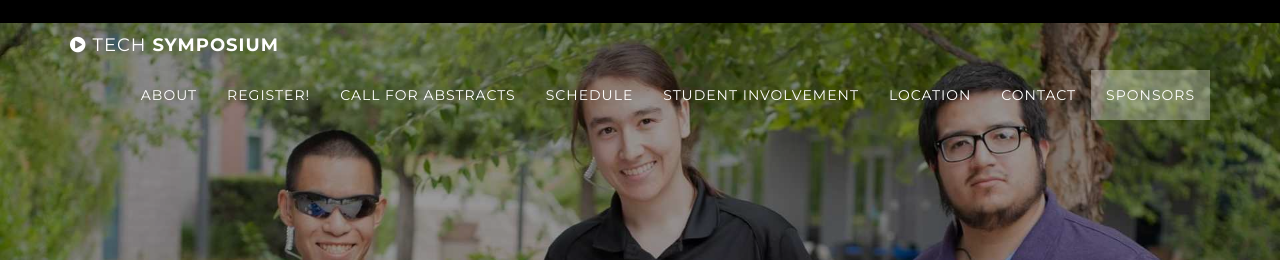
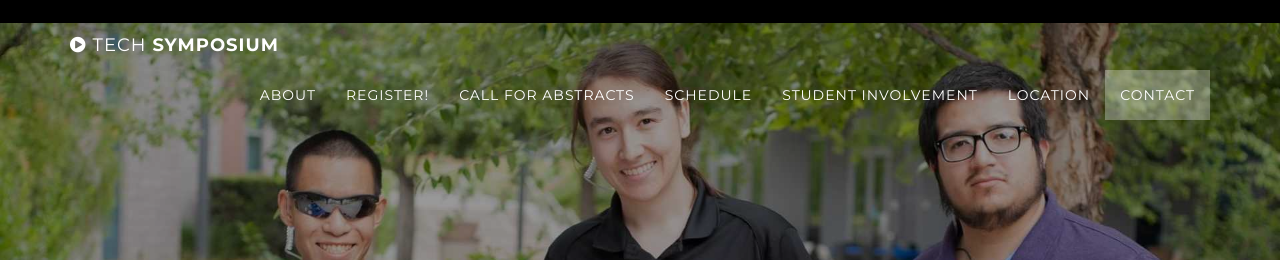
Before and after one commit to CalPolySWIFT/techsymposium-website, a Jekyll site: the page built from index.html, in a window 1280 px wide. Shown: the top 260 px of the page. Built offline with Jekyll 4.4.1, drawn with Linux system fonts in a browser that asks for light colours.

Commit message:
Update layout.html

```diff
--- a/_layouts/layout.html
+++ b/_layouts/layout.html
@@ -61,7 +61,7 @@
                 <li><a class="page-scroll" href="#student">Student Involvement</a></li>
                 <li><a class="page-scroll" href="#location">Location</a></li>
                 <li><a class="page-scroll" href="#contact">Contact</a></li>
-                <li><a class="page-scroll" href="#sponsors">Sponsors</a></li>
+                <!--<li><a class="page-scroll" href="#sponsors">Sponsors</a></li>-->
             </ul>
         </div>
         <!-- /.navbar-collapse -->
```
